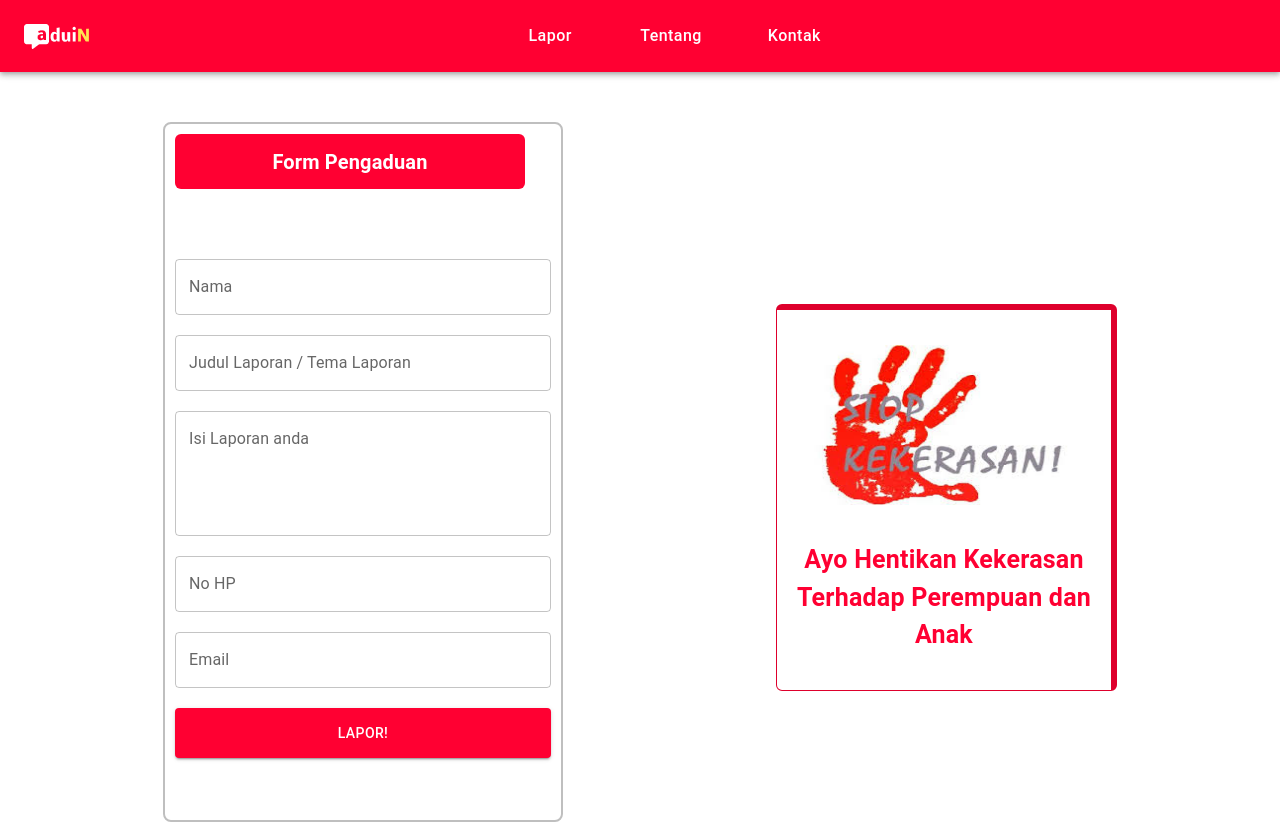
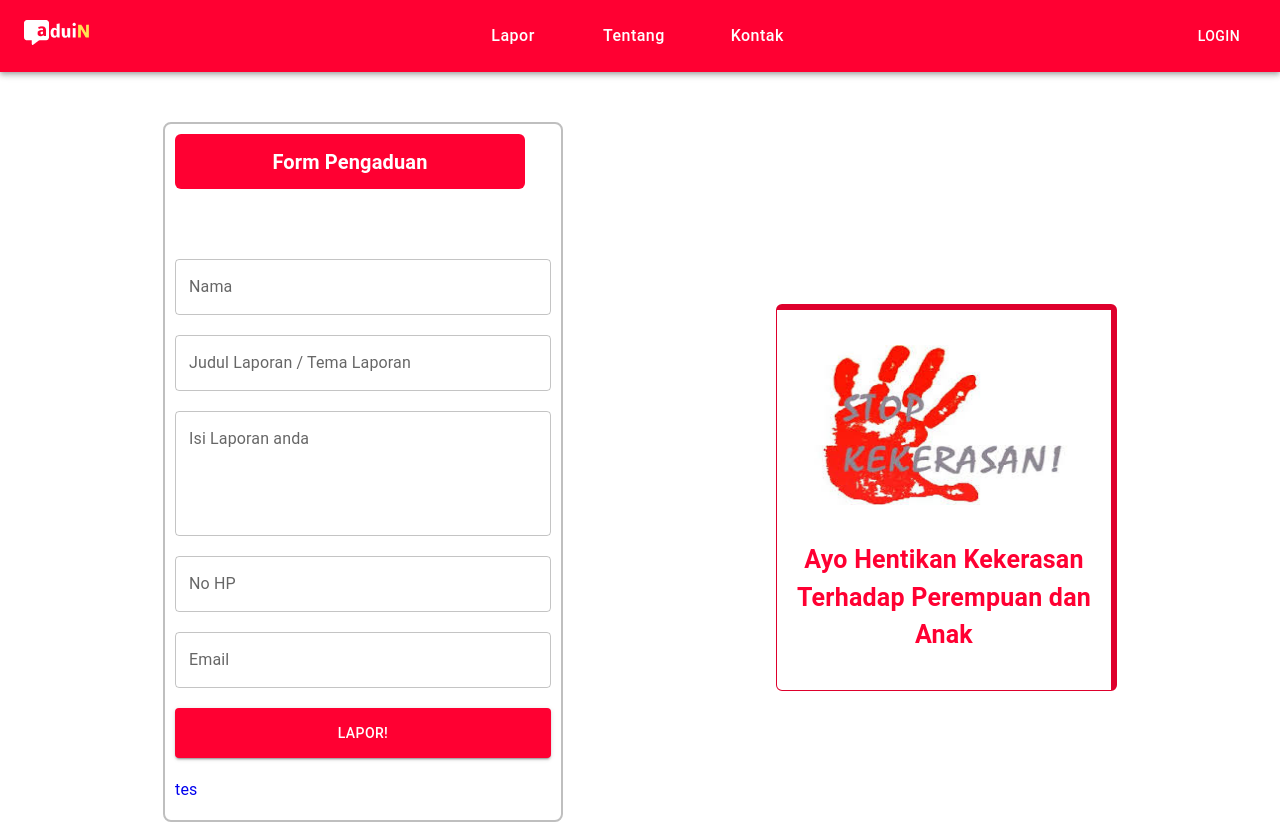
Before and after one commit to RioAldie/Kid-Forum, a React (Create React App) app: page /Report in a window 1280 px wide. Shown: the top 824 px of the page. Built offline with nearby package versions, Linux system fonts and the light colour scheme.

Commit message:
make a login and logout

```diff
--- a/package.json
+++ b/package.json
@@ -10,6 +10,7 @@
     "@testing-library/jest-dom": "^5.16.5",
     "@testing-library/react": "^13.4.0",
     "@testing-library/user-event": "^13.5.0",
+    "firebase": "^9.17.2",
     "react": "^18.2.0",
     "react-dom": "^18.2.0",
     "react-router-dom": "^6.9.0",
--- a/src/components/FormReport.jsx
+++ b/src/components/FormReport.jsx
@@ -123,9 +123,11 @@ const FormReport = () => {
           onClick={() => handleStatus()}>
           Lapor!
         </Button>
-        {/* <a href="https://wa.me/send?phone=0895702695858&text=tes&app_absent=0" target={'_blank'}>
-
-        </a> */}
+        <a
+          href="https://wa.me/send?phone=0895702695858&text=hello cuy"
+          target={'_blank'}>
+          tes
+        </a>
       </FormControl>
     </Box>
   );
--- /dev/null
+++ b/src/config/Auth.js
@@ -0,0 +1,61 @@
+import { Box, Button } from '@mui/material';
+import { auth, googleProvider } from '.';
+import { signInWithPopup, signOut } from 'firebase/auth';
+import { useContext, useState } from 'react';
+import { loginCtx } from '../context/LoginContext';
+
+const Auth = () => {
+  const [email, setEmail] = useState('');
+  const [password, setPassword] = useState('');
+  const { isLogin, setIsLogin } = useContext(loginCtx);
+
+  const signInWIthGoogle = async () => {
+    try {
+      await signInWithPopup(auth, googleProvider).then((res) => {
+        console.log('user data: ', res.user.uid);
+        localStorage.setItem(
+          'user-active',
+          JSON.stringify(res.user.uid)
+        );
+        setIsLogin(true);
+      });
+    } catch (error) {
+      console.error(error);
+    }
+  };
+  const signOutWIthGoogle = async () => {
+    try {
+      await signOut(auth, googleProvider)
+        .then((res) => {
+          localStorage.removeItem('user-active');
+          setIsLogin(false);
+        })
+        .finally(() => console.log('logout'));
+    } catch (error) {
+      console.error(error);
+    }
+  };
+  console.log(isLogin);
+  return (
+    <Box>
+      {!isLogin && (
+        <Button
+          variant="outlined"
+          sx={{ color: '#fff' }}
+          onClick={() => signInWIthGoogle()}>
+          Login
+        </Button>
+      )}
+      {isLogin && (
+        <Button
+          variant="outlined"
+          sx={{ color: '#fff' }}
+          onClick={() => signOutWIthGoogle()}>
+          Logout
+        </Button>
+      )}
+    </Box>
+  );
+};
+
+export default Auth;
--- /dev/null
+++ b/src/config/index.js
@@ -0,0 +1,16 @@
+import { initializeApp } from 'firebase/app';
+import { getAuth, GoogleAuthProvider } from 'firebase/auth';
+
+const firebaseConfig = {
+  apiKey: 'AIzaSyBYbbSxK8wY-Jp_lq_WBK0JEYuRsdhMw-A',
+  authDomain: 'aduin-56b12.firebaseapp.com',
+  projectId: 'aduin-56b12',
+  storageBucket: 'aduin-56b12.appspot.com',
+  messagingSenderId: '591138528966',
+  appId: '1:591138528966:web:4b428ed74f510c969fc1c7',
+  measurementId: 'G-GJJWYFVPPR',
+};
+
+const app = initializeApp(firebaseConfig);
+export const auth = getAuth(app);
+export const googleProvider = new GoogleAuthProvider();
--- /dev/null
+++ b/src/context/LoginContext.js
@@ -0,0 +1,23 @@
+import { createContext, useState } from 'react';
+const res = JSON.parse(localStorage.getItem('user-active'));
+const initialState = {
+  showLogin: false,
+  isLogin: res === null ? false : true,
+  user: res,
+};
+
+export const loginCtx = createContext(initialState);
+
+const LoginCtxProvider = ({ children }) => {
+  const [show, setShow] = useState(initialState.showLogin);
+  const [isLogin, setIsLogin] = useState(initialState.isLogin);
+  const [user, setUser] = useState(initialState.user);
+  return (
+    <loginCtx.Provider
+      value={{ show, setShow, isLogin, setIsLogin, user, setUser }}>
+      {children}
+    </loginCtx.Provider>
+  );
+};
+
+export default LoginCtxProvider;
--- a/src/index.js
+++ b/src/index.js
@@ -3,12 +3,15 @@ import ReactDOM from 'react-dom/client';
 import './index.css';
 import App from './App';
 import StatusCtxProvider from './context/StatusContext';
+import LoginCtxProvider from './context/LoginContext';
 
 const root = ReactDOM.createRoot(document.getElementById('root'));
 root.render(
   <React.StrictMode>
     <StatusCtxProvider>
-      <App />
+      <LoginCtxProvider>
+        <App />
+      </LoginCtxProvider>
     </StatusCtxProvider>
   </React.StrictMode>
 );
--- a/src/layout/Navbar.jsx
+++ b/src/layout/Navbar.jsx
@@ -10,6 +10,8 @@ import Container from '@mui/material/Container';
 import Button from '@mui/material/Button';
 import MenuItem from '@mui/material/MenuItem';
 import AdbIcon from '@mui/icons-material/Adb';
+import Auth from '../config/Auth';
+import { Link } from 'react-router-dom';
 
 const pages = ['Lapor', 'Tentang', 'Kontak'];
 const settings = ['Profile', 'Account', 'Dashboard', 'Logout'];
@@ -89,13 +91,14 @@ function ResponsiveAppBar() {
               ))}
             </Menu>
           </Box>
+          <Link src="/">
             <img
               src="/images/aduin-logo.png"
               width={67}
               height={25}
               alt="logo"
             />
-
+          </Link>
           <Box
             sx={{
               flexGrow: 1,
@@ -146,6 +149,7 @@ function ResponsiveAppBar() {
                 </MenuItem>
               ))}
             </Menu>
+            <Auth />
           </Box>
         </Toolbar>
       </Container>
```
Also changed, not shown: 1 other file (tests, documents, lock files or other folders). Lines whose indentation alone changed are shown as unchanged.
